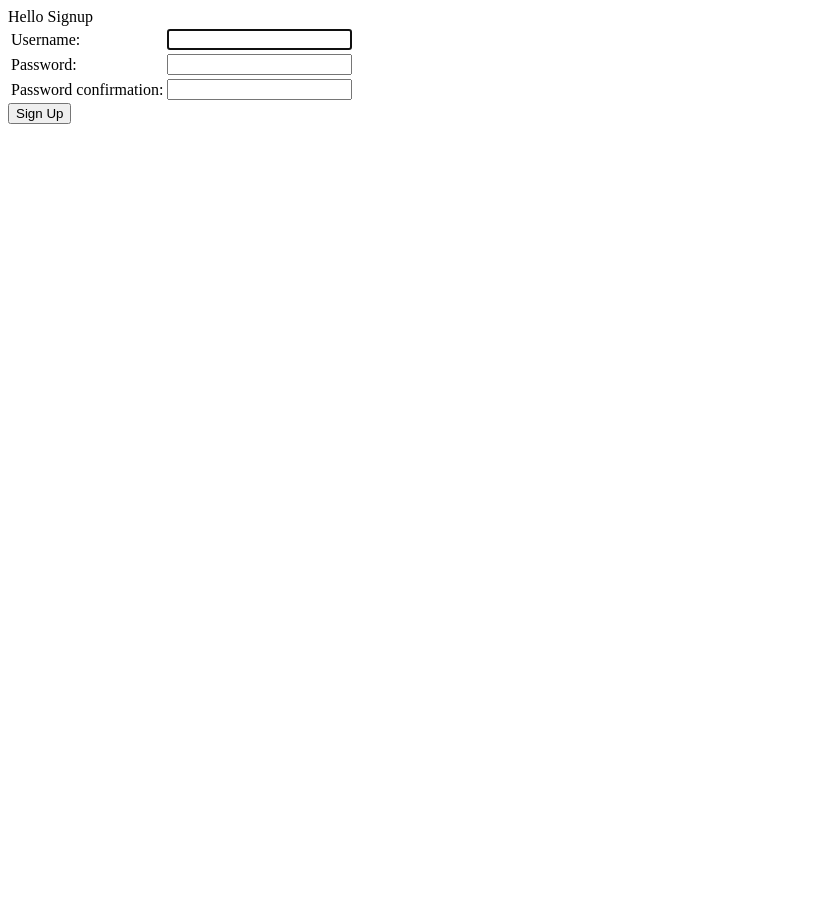
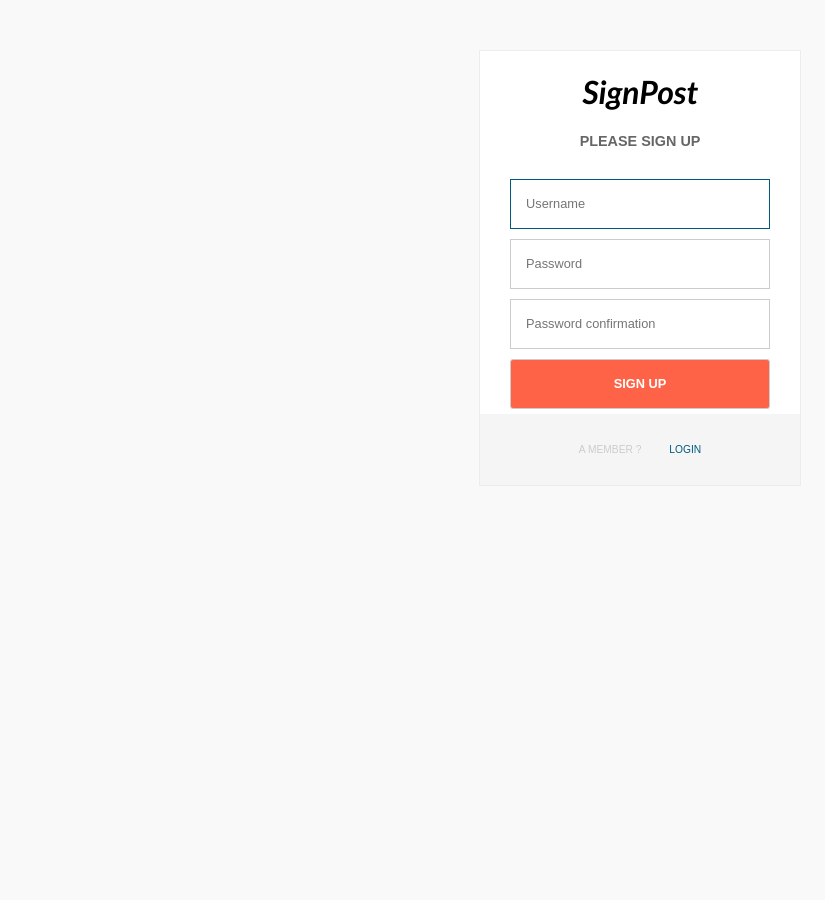
Before and after one commit to Hayashi-Yudai/AnalizeEnginerrAbility, a Django app: page /signup/ in a window 1280 px wide. Shown: the whole page, without its empty margins (0-825 px from the left). Before the commit the page ends 124 px from the top, so only its background shows below. Run offline with Django 3.2, Linux system fonts and the light colour scheme.

Commit message:
サインアップ画面を作成

```diff
--- a/config/urls.py
+++ b/config/urls.py
@@ -3,6 +3,6 @@ from django.urls import path, include
 
 urlpatterns = [
     path("admin/", admin.site.urls),
-    path("userpage/", include("userpage.urls"), name="main"),
+    path("userpage/", include("userpage.urls")),
     path("signup/", include("signup.urls")),
 ]
--- a/signup/forms.py
+++ b/signup/forms.py
@@ -3,6 +3,12 @@ from django.contrib.auth.forms import UserCreationForm
 
 
 class SignupForm(UserCreationForm):
+    def __init__(self, *args, **kwargs):
+        super().__init__(*args, **kwargs)
+        for field in self.fields.values():
+            field.widget.attrs["placeholder"] = field.label
+            field.widget.attrs["required"] = "required"
+
     class Meta:
         model = User
         fields = ("username", "password1", "password2")
--- /dev/null
+++ b/signup/static/signup/css/index.css
@@ -0,0 +1,134 @@
+body {
+  outline: none;
+  width: 100%;
+  height: 100%;
+  margin: 50px auto;
+  background: #f9f9f9;
+  box-sizing: border-box;
+  font-family: 'Montserrat', sans-serif;
+}
+
+#title-header {
+  width: 70%;
+  font-family: "Lato", sans-serif;
+  margin: 0 auto;
+  padding: 0;
+  text-align:center;
+}
+
+#wrapper {
+  width: 100%;
+  height: 100%;
+  margin: 0 auto;
+}
+
+#box {
+  width: 320px;
+  height: auto;
+  margin: 0 auto;
+  background: #fff;
+  border: thin solid #ededed;
+}
+
+#box > h3 {
+  text-transform: uppercase;
+  text-align: center;
+  font-size: .9em;
+  color: #666;
+  margin: 0 0 25px 0;
+}
+
+#box > form {
+  width: 100%;
+  height: auto;
+  margin: 0 auto;
+  text-align: center;
+}
+
+#box > form > input{
+  display: inline-block;
+  width: 260px;
+  height: 50px;
+  margin: 5px auto;
+  padding: 15px;
+  box-sizing: border-box;
+  font-size: .8em;
+  border: 1.5px solid #cccccc;
+  transition: all .2s ease;
+}
+
+#box > form > input:focus {
+  border: thin solid #015b7e;
+  outline: none;
+}
+
+#box > a {
+  display: block;
+  margin: 0;
+  padding: 5px 0 15px 0;
+  width: 260px;
+  height: 20px;
+  margin: 0 auto;
+  text-align: right;
+  text-transform: uppercase;
+  font-size: .7em;
+  color: #ccc;
+  font-weight: 400;
+
+}
+
+input#submit-user-info {
+  width: 260px;
+  height: 50px;
+  background: tomato;
+  border: none;
+  outline: none;
+  margin: 0 auto;
+  display: block;
+  color: #fff;
+  text-transform: uppercase;
+  text-align: center;
+  margin-bottom: 20px;
+  border-radius: 3px;
+  cursor: pointer;
+  font-weight: 700;
+  font-size: .7em;
+  transition: all .2s ease;
+}
+
+#box > input:hover {
+  background: #014965;
+}
+
+#box > .signup {
+  width: 100%;
+  height: auto;
+  border: none;
+  background: #f5f5f5;
+  outline: none;
+  margin: 0 auto;
+  padding: 20px;
+  display: block;
+  color: #666;
+  text-transform: uppercase;
+  text-align: center;
+  box-sizing: border-box;
+  font-size: .8em;
+
+}
+
+#box > .signup p,a {
+  font-size: .8em;
+  text-decoration: none;
+}
+
+#box > .signup p {
+  color: #ccc;
+}
+
+#box > .signup a {
+  text-decoration: none;
+  color: #015b7e;
+  font-size: 1em;
+  padding-left: 25px;
+}
--- a/signup/templates/signup/index.html
+++ b/signup/templates/signup/index.html
@@ -1,28 +1,26 @@
+{% load static %}
 <html lang="ja">
 <head>
     <meta charset="urf-8">
     <title>Signup | SignPost</title>
+    <link
+            rel="stylesheet"
+            type="text/css"
+            href="{% static 'signup/css/index.css' %}"
+    />
+    <link href="https://fonts.googleapis.com/css2?family=Lato:ital,wght@1,700&display=swap" rel="stylesheet">
 </head>
 <body>
-        Hello Signup
-
+<div id="container">
+    <div class="wrapper">
+        <div id="box">
+            <div id="title-header"><h1>SignPost</h1></div>
+            <h3>Please sign up</h3>
             <form method="post" action="{% url 'signup' %}">
                 {% csrf_token %}
-            <table>
-                <tr>
-                    <td>{{ form.username.label_tag }}</td>
-                    <td>{{ form.username }}</td>
-                </tr>
-                <tr>
-                    <td>{{ form.password1.label_tag }}</td>
-                    <td>{{ form.password1 }}</td>
-                </tr>
-                <tr>
-                    <td>{{ form.password2.label_tag }}</td>
-                    <td>{{ form.password2 }}</td>
-                </tr>
-            </table>
-            <input type="submit" value="Sign Up"/>
+                {{ form.username }}
+                {{ form.password1 }}
+                {{ form.password2 }}
 
                 {% if form.errors %}
                     {% for field in form %}
@@ -31,6 +29,14 @@
                         {% endfor %}
                     {% endfor %}
                 {% endif %}
+                <input id="submit-user-info" onclick="this.style.backgroundColor = '#69c061';" type="submit" value="Sign Up"/>
             </form>
+
+            <div class="signup">
+                <p>a member ? <a href="#">login</a></p>
+            </div>
+        </div>
+    </div>
+</div>
 </body>
 </html>
```
Lines whose indentation alone changed are shown as unchanged.
